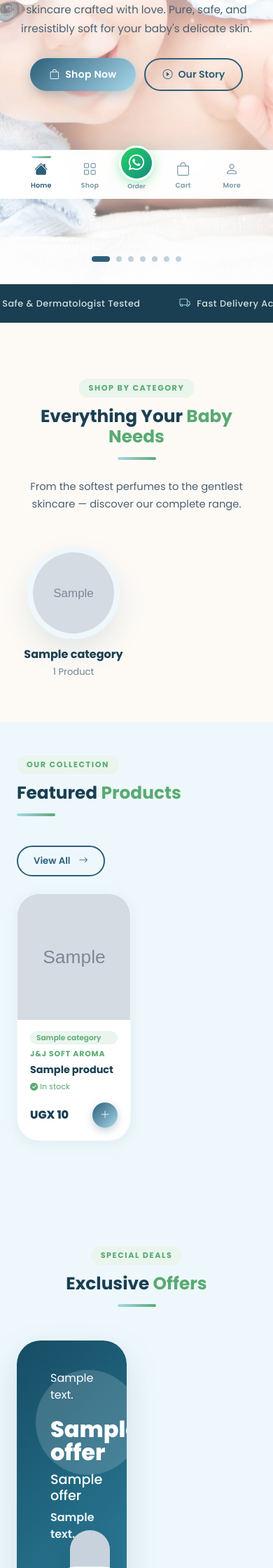
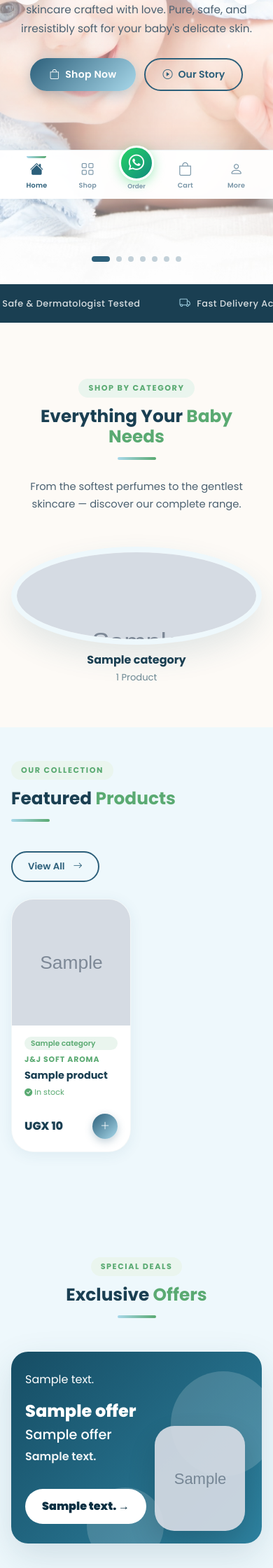
Before and after one commit to Alberto-G1/jj-soft-aroma, a Flask app: page / in a window 390 px wide; the page is wider, and only the part inside the window is pictured. Shown: the part 560-2800 px from the top of that part at 70% size. Run offline with Flask 3, Linux system fonts and the light colour scheme; tables that the repository leaves empty hold one stand-in row (values such as "Sample post"); grey boxes marked "Sample" are stand-in pictures; some libraries are stand-ins or nearby versions; some web fonts are replaced.

Commit message:
NEWCUSTOMER STYLES

```diff
--- a/static/css/style.css
+++ b/static/css/style.css
@@ -1706,6 +1757,53 @@ body{
   }
 }
 
+/* Mobile Responsive Improvements */
+@media (max-width:576px) {
+  .container {
+    padding-left: 16px !important;
+    padding-right: 16px !important;
+  }
+
+  main {
+    padding-top: 88px;
+    scroll-padding-top: 88px;
+  }
+
+  .page-hero {
+    padding: 70px 0 35px;
+  }
+
+  .category-circle-grid {
+    grid-template-columns: 1fr;
+    gap: 16px;
+  }
+
+  .category-circle-img {
+    width: 100%;
+    height: 140px;
+    margin: 0 auto 10px;
+  }
+
+  .home-offers-grid {
+    grid-template-columns: 1fr;
+    gap: 20px;
+  }
+
+  .home-offer-card {
+    padding: 28px 20px;
+    min-height: 220px;
+    border-radius: 24px;
+  }
+
+  .home-offer-card h2 {
+    font-size: 1.5rem;
+  }
+
+  .product-card {
+    margin-bottom: 8px;
+  }
+}
+
 /* Typography policy: use Poppins everywhere except hero headings */
 .section-title,
 .promo-title,
```
Also changed, not shown: other parts of static/css/style.css (+51 -0 lines).
